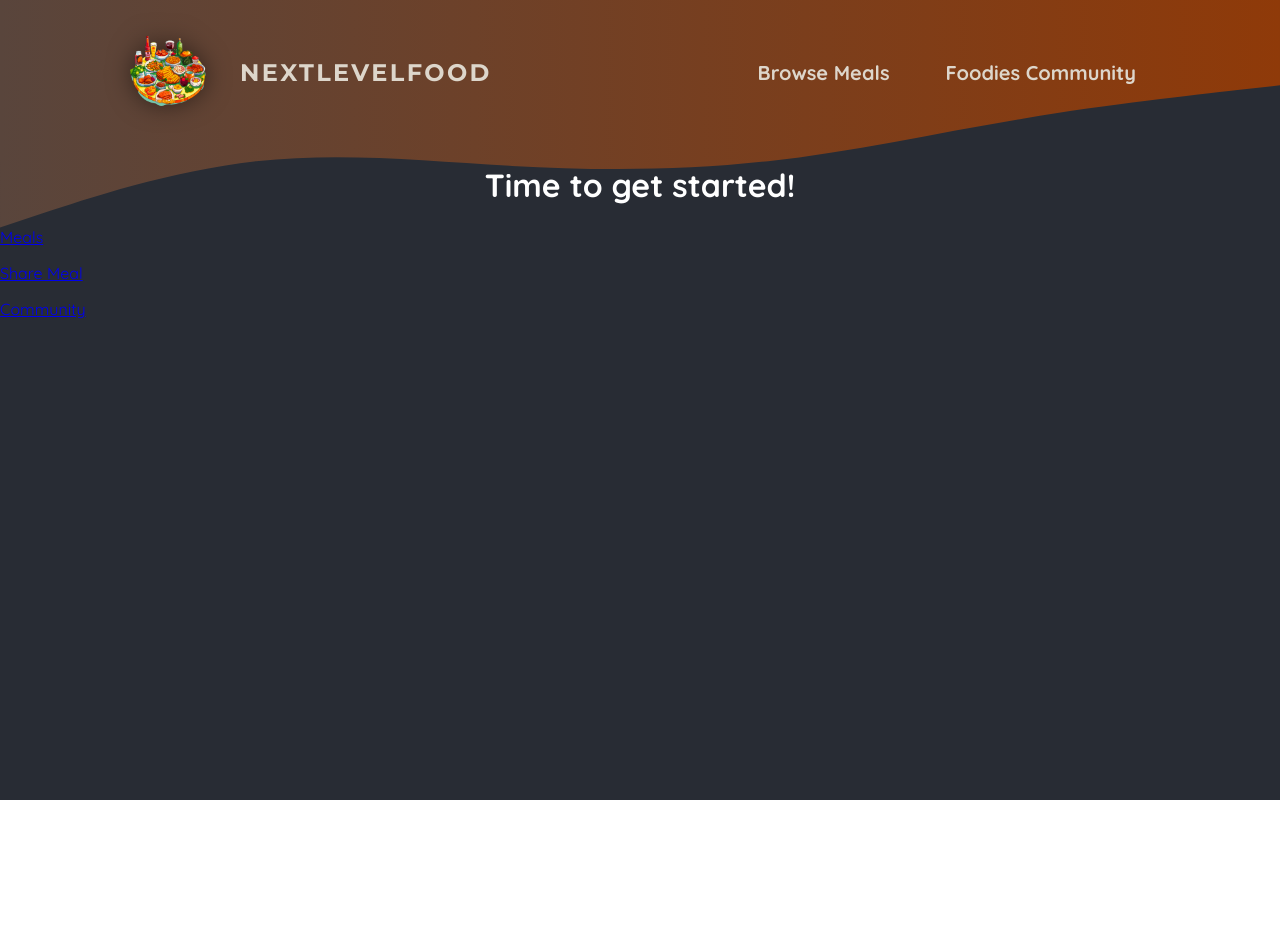
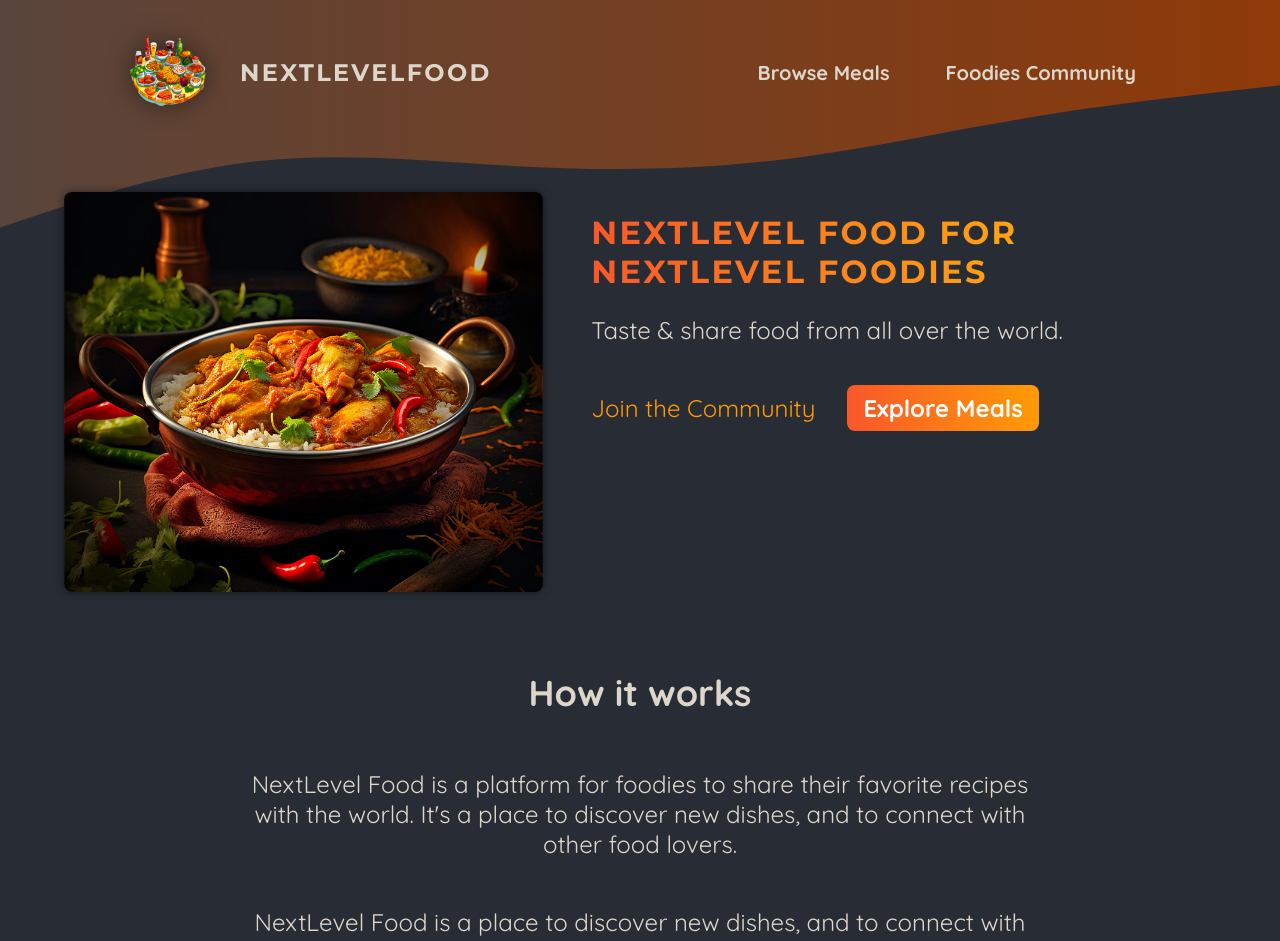
Before and after one commit to b2sdev/nextjs-practice, a Next.js app in the folder foodies-starting-project/: page / in a window 1280 px wide. Shown: the top 941 px of the page. Before the commit the page ends 800 px from the top, so only its background shows below. Built offline with nearby package versions, Linux system fonts and the light colour scheme.

Commit message:
Update the main page with the client component

```diff
--- a/foodies-starting-project/app/globals.css
+++ b/foodies-starting-project/app/globals.css
@@ -11,21 +11,6 @@ html {
 body {
   margin: 0;
   background: radial-gradient(#282c34, #282c34);
-}
-
-.header-background {
-  position: absolute;
-  width: 100%;
-  height: 320px;
-  top: 0;
-  left: 0;
-  z-index: -1;
-}
-
-svg {
-  display: block;
-  width: 100%;
-  height: auto;
 }
 
 .not-found,
--- a/foodies-starting-project/app/layout.js
+++ b/foodies-starting-project/app/layout.js
@@ -1,4 +1,4 @@
-import MainHeader from '@/components/main-header';
+import MainHeader from '@/components/main-header/main-header';
 import './globals.css';
 
 export const metadata = {
@@ -10,26 +10,6 @@ export default function RootLayout({ children }) {
   return (
     <html lang="en">
       <body>
-        <div className="header-background">
-          <svg xmlns="http://www.w3.org/2000/svg" viewBox="0 0 1440 320">
-            <defs>
-              <linearGradient id="gradient" x1="0%" y1="0%" x2="100%" y2="0%">
-                <stop
-                  offset="0%"
-                  style={{ stopColor: '#59453c', stopOpacity: '1' }}
-                />
-                <stop
-                  offset="100%"
-                  style={{ stopColor: '#8f3a09', stopOpacity: '1' }}
-                />
-              </linearGradient>
-            </defs>
-            <path
-              fill="url(#gradient)"
-              d="M0,256L48,240C96,224,192,192,288,181.3C384,171,480,181,576,186.7C672,192,768,192,864,181.3C960,171,1056,149,1152,133.3C1248,117,1344,107,1392,101.3L1440,96L1440,0L1392,0C1344,0,1248,0,1152,0C1056,0,960,0,864,0C768,0,672,0,576,0C480,0,384,0,288,0C192,0,96,0,48,0L0,0Z"
-            ></path>
-          </svg>
-        </div>
 
         <MainHeader />
         {children}
--- a/foodies-starting-project/app/page.js
+++ b/foodies-starting-project/app/page.js
@@ -1,14 +1,53 @@
 import Link from "next/link";
+
+import classes from './page.module.css';
+import ImageSlideshow from "@/components/images/image-slideshow";
 
 export default function Home() {
   return (
-    <main>
-      <h1 style={{ color: 'white', textAlign: 'center' }}>
-        Time to get started!
-      </h1>
-      <p><Link href="/meals">Meals</Link></p>
-      <p><Link href="/meals/share">Share Meal</Link></p>
-      <p><Link href="/community">Community</Link></p>
-    </main>
+    <>
+      <header className={classes.header}>
+        <div className={classes.slideshow}>
+          <ImageSlideshow />
+        </div>
+        <div>
+          <div className={classes.hero}>
+            <h1>NextLevel Food for NextLevel Foodies</h1>
+            <p>Taste & share food from all over the world.</p>
+          </div>
+          <div className={classes.cta}>
+            <Link href="/community">Join the Community</Link>
+            <Link href="/meals">Explore Meals</Link>
+          </div>
+        </div>
+      </header>
+      <main>
+        <section className={classes.section}>
+          <h2>How it works</h2>
+          <p>
+            NextLevel Food is a platform for foodies to share their favorite
+            recipes with the world. It&apos;s a place to discover new dishes, and to
+            connect with other food lovers.
+          </p>
+          <p>
+            NextLevel Food is a place to discover new dishes, and to connect
+            with other food lovers.
+          </p>
+        </section>
+
+        <section className={classes.section}>
+          <h2>Why NextLevel Food?</h2>
+          <p>
+            NextLevel Food is a platform for foodies to share their favorite
+            recipes with the world. It&apos;s a place to discover new dishes, and to
+            connect with other food lovers.
+          </p>
+          <p>
+            NextLevel Food is a place to discover new dishes, and to connect
+            with other food lovers.
+          </p>
+        </section>
+      </main>
+    </>
   );
 }
--- /dev/null
+++ b/foodies-starting-project/app/page.module.css
@@ -0,0 +1,75 @@
+.header {
+    display: flex;
+    gap: 3rem;
+    margin: 3rem auto;
+    width: 90%;
+    max-width: 75rem;
+  }
+
+  .slideshow {
+    width: 40rem;
+    height: 25rem;
+  }
+
+  .hero {
+    color: #ddd6cb;
+    font-size: 1.5rem;
+  }
+
+  .hero h1 {
+    font-size: 2rem;
+    font-weight: bold;
+    font-family: 'Montserrat', sans-serif;
+    letter-spacing: 0.15rem;
+    text-transform: uppercase;
+    background: linear-gradient(90deg, #f9572a, #ffc905);
+    background-clip: text;
+    -webkit-background-clip: text;
+    -webkit-text-fill-color: transparent;
+  }
+
+  .cta {
+    font-size: 1.5rem;
+    display: flex;
+    gap: 1rem;
+  }
+
+  .cta a {
+    display: inline-block;
+    margin-top: 1rem;
+    padding: 0.5rem 1rem;
+    border-radius: 0.5rem;
+    background: linear-gradient(90deg, #f9572a, #ff9b05);
+    color: #ffffff;
+    font-weight: bold;
+    text-decoration: none;
+  }
+
+  .cta a:hover,
+  .cta a:active {
+    background: linear-gradient(90deg, #fd4715, #f9b241);
+  }
+
+  .cta a:first-child {
+    background: transparent;
+    font-weight: normal;
+    color: #ff9b05;
+    padding-left: 0;
+  }
+
+  .cta a:first-child:hover,
+  .cta a:first-child:active {
+    background: transparent;
+    color: #f9b241;
+  }
+
+  .section {
+    display: flex;
+    flex-direction: column;
+    color: #ddd6cb;
+    font-size: 1.5rem;
+    max-width: 50rem;
+    width: 90%;
+    margin: 2rem auto;
+    text-align: center;
+  }
--- /dev/null
+++ b/foodies-starting-project/components/images/image-slideshow.js
@@ -0,0 +1,50 @@
+'use client';
+
+import { useEffect, useState } from 'react';
+import Image from 'next/image';
+
+import burgerImg from '@/assets/burger.jpg';
+import curryImg from '@/assets/curry.jpg';
+import dumplingsImg from '@/assets/dumplings.jpg';
+import macncheeseImg from '@/assets/macncheese.jpg';
+import pizzaImg from '@/assets/pizza.jpg';
+import schnitzelImg from '@/assets/schnitzel.jpg';
+import tomatoSaladImg from '@/assets/tomato-salad.jpg';
+import classes from './image-slideshow.module.css';
+
+const images = [
+  { image: burgerImg, alt: 'A delicious, juicy burger' },
+  { image: curryImg, alt: 'A delicious, spicy curry' },
+  { image: dumplingsImg, alt: 'Steamed dumplings' },
+  { image: macncheeseImg, alt: 'Mac and cheese' },
+  { image: pizzaImg, alt: 'A delicious pizza' },
+  { image: schnitzelImg, alt: 'A delicious schnitzel' },
+  { image: tomatoSaladImg, alt: 'A delicious tomato salad' },
+];
+
+export default function ImageSlideshow() {
+  const [currentImageIndex, setCurrentImageIndex] = useState(0);
+
+  useEffect(() => {
+    const interval = setInterval(() => {
+      setCurrentImageIndex((prevIndex) =>
+        prevIndex < images.length - 1 ? prevIndex + 1 : 0
+      );
+    }, 5000);
+
+    return () => clearInterval(interval);
+  }, []);
+
+  return (
+    <div className={classes.slideshow}>
+      {images.map((image, index) => (
+        <Image
+          key={index}
+          src={image.image}
+          className={index === currentImageIndex ? classes.active : ''}
+          alt={image.alt}
+        />
+      ))}
+    </div>
+  );
+}
--- /dev/null
+++ b/foodies-starting-project/components/images/image-slideshow.module.css
@@ -0,0 +1,26 @@
+.slideshow {
+  position: relative;
+  width: 100%;
+  height: 100%;
+  border-radius: 8px;
+  overflow: hidden;
+  box-shadow: 0 0 0.5rem rgba(0, 0, 0, 0.5);
+  }
+
+  .slideshow img {
+  width: 100%;
+  height: 100%;
+  object-fit: cover;
+  position: absolute;
+  top: 0;
+  left: 0;
+  opacity: 0;
+  transform: scale(1.1) translateX(-1rem) rotate(-5deg);
+  transition: all 0.5s ease-in-out;
+  }
+
+  .slideshow .active {
+  z-index: 1;
+  opacity: 1;
+  transform: scale(1) translateX(0) rotate(0);
+}
--- a/foodies-starting-project/components/main-header.js
+++ /dev/null
@@ -1,26 +0,0 @@
-import Link from "next/link";
-
-import logoImg from '@/assets/logo.png';
-import classes from './main-header.module.css';
-
-export default function MainHeader() {
-  return (
-    <header className={classes.header}>
-      <Link className={classes.logo} href="/">
-        <img src={logoImg.src} alt="A plate with food on it" />
-        NextLevelFood
-      </Link>
-
-      <nav className={classes.nav}>
-        <ul>
-          <li>
-            <Link href="/meals">Browse Meals</Link>
-          </li>
-          <li>
-            <Link href="/community">Foodies Community</Link>
-          </li>
-        </ul>
-      </nav>
-    </header>
-  );
-}
--- /dev/null
+++ b/foodies-starting-project/components/main-header/main-header-background.js
@@ -0,0 +1,26 @@
+import classes from './main-header-background.module.css';
+
+export default function MainHeaderBackground() {
+  return (
+    <div className={classes['header-background']}>
+      <svg xmlns="http://www.w3.org/2000/svg" viewBox="0 0 1440 320">
+        <defs>
+          <linearGradient id="gradient" x1="0%" y1="0%" x2="100%" y2="0%">
+            <stop
+              offset="0%"
+              style={{ stopColor: '#59453c', stopOpacity: '1' }}
+            />
+            <stop
+              offset="100%"
+              style={{ stopColor: '#8f3a09', stopOpacity: '1' }}
+            />
+          </linearGradient>
+        </defs>
+        <path
+          fill="url(#gradient)"
+          d="M0,256L48,240C96,224,192,192,288,181.3C384,171,480,181,576,186.7C672,192,768,192,864,181.3C960,171,1056,149,1152,133.3C1248,117,1344,107,1392,101.3L1440,96L1440,0L1392,0C1344,0,1248,0,1152,0C1056,0,960,0,864,0C768,0,672,0,576,0C480,0,384,0,288,0C192,0,96,0,48,0L0,0Z"
+        ></path>
+      </svg>
+    </div>
+  );
+}
--- /dev/null
+++ b/foodies-starting-project/components/main-header/main-header-background.module.css
@@ -0,0 +1,14 @@
+.header-background {
+  position: absolute;
+  width: 100%;
+  height: 320px;
+  top: 0;
+  left: 0;
+  z-index: -1;
+}
+
+.header-background svg {
+  display: block;
+  width: 100%;
+  height: auto;
+}
--- /dev/null
+++ b/foodies-starting-project/components/main-header/main-header.js
@@ -0,0 +1,31 @@
+import Link from "next/link";
+import Image from "next/image";
+
+import logoImg from '@/assets/logo.png';
+import classes from './main-header.module.css';
+import MainHeaderBackground from "./main-header-background";
+
+export default function MainHeader() {
+  return (
+    <>
+      <MainHeaderBackground />
+      <header className={classes.header}>
+        <Link className={classes.logo} href="/">
+          <Image src={logoImg} alt="A plate with food on it" priority />
+          NextLevelFood
+        </Link>
+
+        <nav className={classes.nav}>
+          <ul>
+            <li>
+              <Link href="/meals">Browse Meals</Link>
+            </li>
+            <li>
+              <Link href="/community">Foodies Community</Link>
+            </li>
+          </ul>
+        </nav>
+      </header>
+    </>
+  );
+}
```
Also changed, not shown: foodies-starting-project/components/main-header/main-header.module.css (renamed from foodies-starting-project/components/main-header.module.css).
